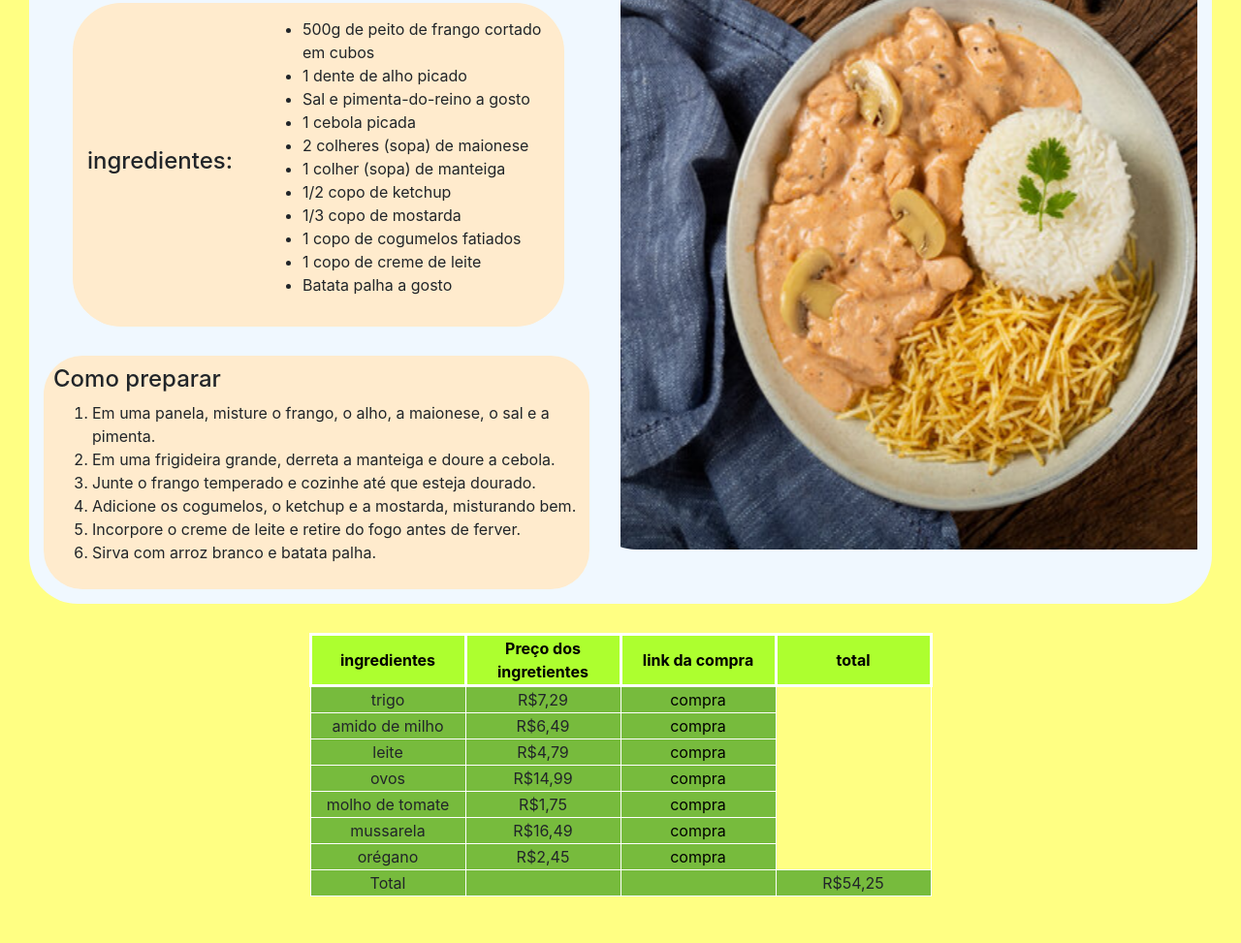
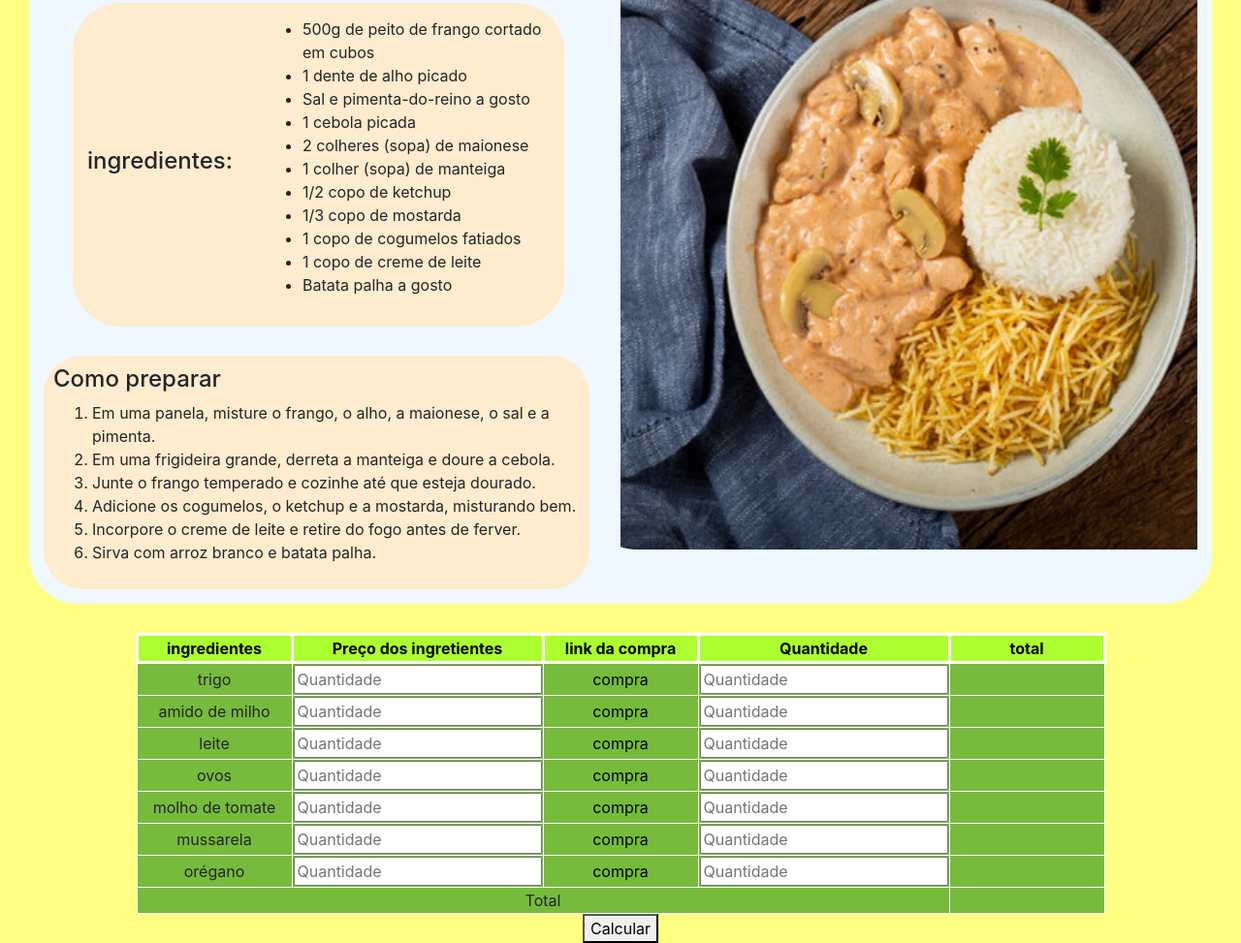
Before and after one commit to AndreLanza-07/receitas-lanza, a plain HTML site: page salgados.html in a window 1280 px wide. Shown: the part 2393-3366 px from the top of the page at 97% size. Before the commit the page ends 3318 px from the top, so only its background shows below. Drawn offline with nearby package versions, Linux system fonts and the light colour scheme; grey boxes are pictures that could not be loaded.

Commit message:
Add files via upload

```diff
--- /dev/null
+++ b/main.js
@@ -0,0 +1,30 @@
+//let vl=document.getElementsByClassName('tot')
+//let qtd=document.getElementsByClassName('int')
+//let preco=document.getElementsByClassName('num')
+
+//function calcular(){
+// let qtd= parseFloat(int.value) || 0;
+//let preco = parseFloat(preco.value) || 0;
+// vl.textContent = (qtd*preco).toFixed(2);
+//}
+//preco=parseFloat(preco.value);
+//qtd.addEventListener('input',calcular);
+//preco.addEventListener('input',calcular);
+
+
+
+function calcular() {
+  const linhas = document.querySelectorAll('table tr');
+  let togel = 0;
+
+  linhas.forEach((linha, index) => {
+    if (index > 0 && index < linhas.length - 1) {
+      const preco = linha.querySelector(".num").value;
+      const quantidade = linha.querySelector(".int").value;
+      const total = preco * quantidade || 0;
+      linha.querySelector(".tot").textContent = total.toFixed(2);
+      togel += total;
+    }
+  });
+  document.getElementById("total").textContent = togel.toFixed(2);
+}
--- a/salgados.html
+++ b/salgados.html
@@ -15,6 +15,9 @@
 
     <!-- Bootstrap JS -->
     <script src="https://stackpath.bootstrapcdn.com/bootstrap/4.3.1/js/bootstrap.bundle.min.js"></script>
+
+    <script src="main.js" type="text/JavaScript" defer></script>
+
 </head>
 
 <body>
@@ -276,6 +279,7 @@
                     <th>ingredientes</th>
                     <th>Preço dos ingretientes</th>
                     <th>link da compra</th>
+                    <th>Quantidade</th>
                     <th>total</th>
                 </tr>
             </thead>
@@ -284,65 +288,99 @@
 
                 <tr>
                     <td>trigo</td>
-                    <td>R$7,29</td>
+                    <td><input type="number" placeholder="Quantidade"
+                        class="num"></td>
                     <td><a class="c" href="https://www.superpaguemenos.com.br/farinha-de-trigo-renata-1kg/p">compra</a>
                     </td>
+                    <td><input type="number" placeholder="Quantidade"
+                        class="int"></td>
+                    <td class="tot"></td>
                 </tr>
 
                 <tr>
                     <td>amido de milho</td>
-                    <td>R$6,49</td>
+                    <td><input type="number" placeholder="Quantidade"
+                        class="num"></td>
                     <td><a class="c" href="https://www.superpaguemenos.com.br/amido-de-milho-maizena-200g/p">compra</a>
                     </td>
+                    <td><input type="number" placeholder="Quantidade"
+                        class="int"></td>
+                    <td class="tot"></td>
                 </tr>
 
                 <tr>
                     <td>leite</td>
-                    <td>R$4,79</td>
+                    <td><input type="number" placeholder="Quantidade"
+                        class="num"></td>
                     <td><a class="c"
                             href="https://www.superpaguemenos.com.br/leite-longa-vida-integral-italac-1l/p">compra</a>
                     </td>
+                    <td><input type="number" placeholder="Quantidade"
+                        class="int"></td>
+                    <td class="tot"></td>
                 </tr>
 
                 <tr>
                     <td>ovos</td>
-                    <td>R$14,99</td>
+                    <td><input type="number" placeholder="Quantidade"
+                        class="num"></td>
                     <td><a class="c"
                             href="https://www.superpaguemenos.com.br/ovos-brancos-extra-satoshi-com-20-unidades/p">compra</a>
                     </td>
+                    <td><input type="number" placeholder="Quantidade"
+                        class="int"></td>
+                    <td class="tot"></td>
+                </tr>
+
+
+                <tr>
+                    <td>molho de tomate</td>
+                    <td><input type="number" placeholder="Quantidade"
+                        class="num"></td>
+                    <td><a class="c"
+                            href="https://www.superpaguemenos.com.br/molho-de-tomate-fugini-tradicional-340g/p">compra</a>
+                    </td>
+                    <td><input type="number" placeholder="Quantidade"
+                        class="int"></td>
+                    <td class="tot"></td>
                 </tr>
 
                 <tr>
-                    <td>molho de tomate</td>
-                    <td>R$1,75</td>
+
+                    <td>mussarela</td>
+                    <td><input type="number" placeholder="Quantidade"
+                        class="num"></td>
                     <td><a class="c"
-                            href="https://www.superpaguemenos.com.br/molho-de-tomate-fugini-tradicional-340g/p">compra</a>
+                            href="https://www.superpaguemenos.com.br/queijo-mucarela-tradicional-pedaco-500g/p">compra</a>
                     </td>
+                    <td><input type="number" placeholder="Quantidade"
+                        class="int"></td>
+                    <td class="tot"></td>
+
                 </tr>
 
                 <tr>
-                    <td>mussarela</td>
-                    <td>R$16,49</td>
-                    <td><a class="c"
-                            href="https://www.superpaguemenos.com.br/queijo-mucarela-tradicional-pedaco-500g/p">compra</a>
-                    </td>
+
+                    <td>orégano</td>
+                    <td><input type="number" placeholder="Quantidade"
+                        class="num"></td>
+                    <td><a class="c" href="https://www.superpaguemenos.com.br/oregano-kaiuangel-10g/p">compra</a></td>
+                    <td><input type="number" placeholder="Quantidade"
+                        class="int"></td>
+                    <td class="tot"></td>
                 </tr>
 
+
                 <tr>
-                    <td>orégano</td>
-                    <td>R$2,45</td>
-                    <td><a class="c" href="https://www.superpaguemenos.com.br/oregano-kaiuangel-10g/p">compra</a></td>
+                    <td colspan="4">Total</td>
+                    <td id="total"></td>
                 </tr>
 
-                <tr>
-                    <td>Total</td>
-                    <td></td>
-                    <td></td>
-                    <td>R$54,25</td>
-                </tr>
 
-            </tbody>
         </table>
+        <button onclick="calcular()">
+            Calcular
+        </button>
 </body>
 
 </html>
```
